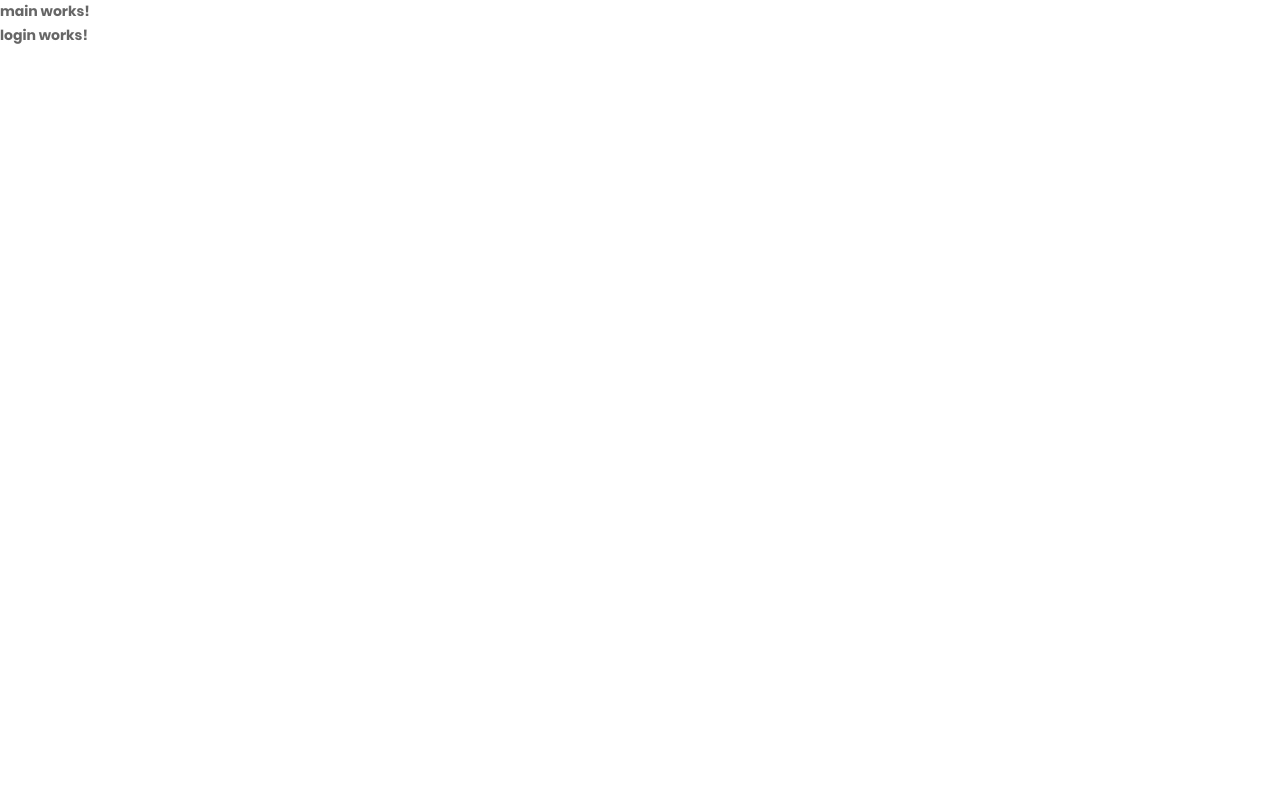
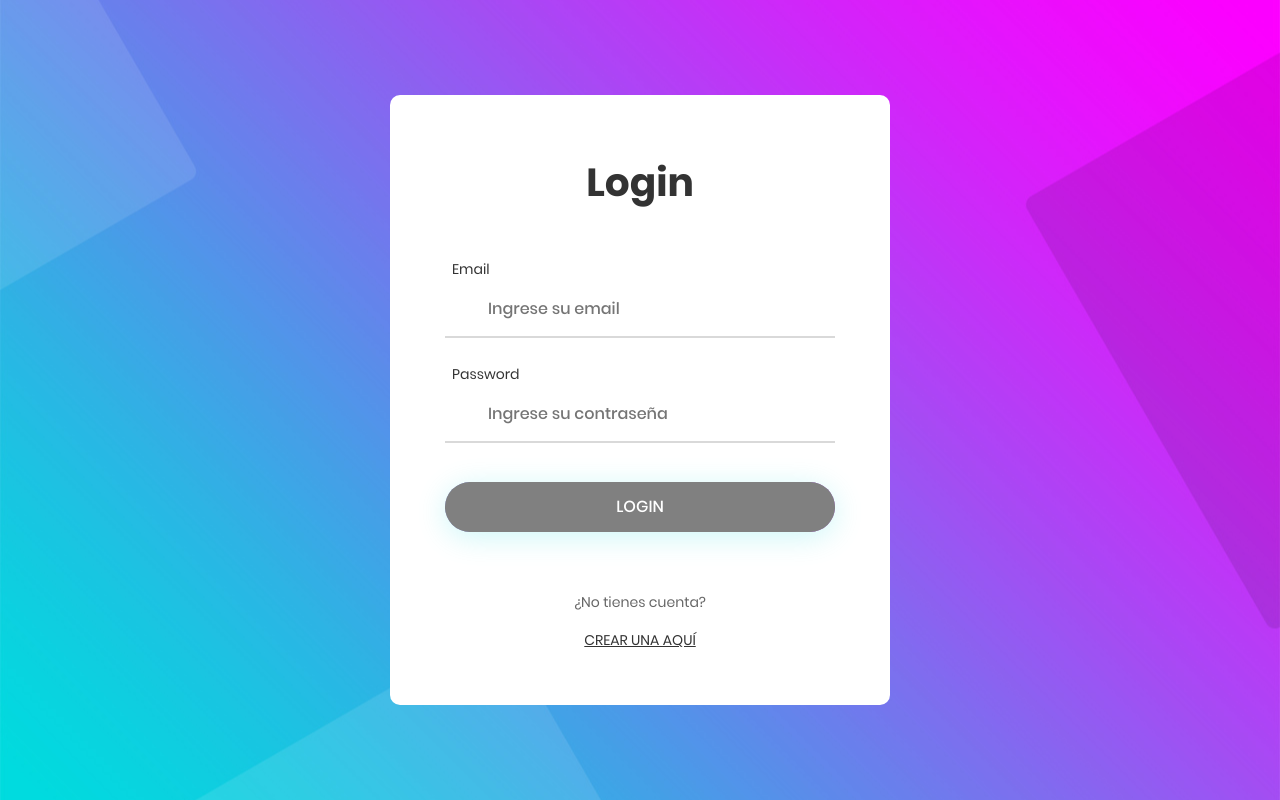
Before and after one commit to UEHG260899/auth-front-end, an Angular app: page /auth/login in a window 1280 px wide. Built offline with nearby package versions, Linux system fonts and the light colour scheme.

Commit message:
Se termino la pantalla de login,registro y dashboard

```diff
--- a/src/app/auth/auth.module.ts
+++ b/src/app/auth/auth.module.ts
@@ -1,10 +1,12 @@
 import { NgModule } from '@angular/core';
 import { CommonModule } from '@angular/common';
+import { ReactiveFormsModule } from '@angular/forms';
 
 import { AuthRoutingModule } from './auth-routing.module';
 import { LoginComponent } from './pages/login/login.component';
 import { RegisterComponent } from './pages/register/register.component';
 import { MainComponent } from './pages/main/main.component';
+
 
 
 @NgModule({
@@ -15,6 +17,7 @@ import { MainComponent } from './pages/main/main.component';
   ],
   imports: [
     CommonModule,
+    ReactiveFormsModule,
     AuthRoutingModule
   ]
 })
--- a/src/app/auth/pages/login/login.component.html
+++ b/src/app/auth/pages/login/login.component.html
@@ -1 +1,45 @@
-<p>login works!</p>
+<form class="login100-form" autocomplete="off" [formGroup]="miFormulario" (ngSubmit)="login()">
+
+    <span class="login100-form-title p-b-49">
+        Login
+    </span>
+
+    <div class="wrap-input100 m-b-23">
+        <span class="label-input100">Email</span>
+        <input class="input100"
+               type="email"
+                formControlName="email"
+               placeholder="Ingrese su email">
+        <span class="focus-input100"></span>
+    </div>
+
+    <div class="wrap-input100">
+        <span class="label-input100">Password</span>
+        <input class="input100"
+               type="password"
+                formControlName="password"
+               placeholder="Ingrese su contraseña">
+        <span class="focus-input100"></span>
+    </div>
+
+    <div class="text-right p-t-8 p-b-31"></div>
+
+    <div class="container-login100-form-btn">
+        <div class="wrap-login100-form-btn">
+            <div class="login100-form-bgbtn"></div>
+            <button type="submit" class="login100-form-btn" [disabled]="miFormulario.invalid">
+                Login
+            </button>
+        </div>
+    </div>
+
+    <div class="flex-col-c p-t-60">
+        <span class="txt1 p-b-17">
+            ¿No tienes cuenta?
+        </span>
+
+        <a routerLink="/auth/register" class="txt2">
+            Crear una aquí
+        </a>
+    </div>
+</form>
--- a/src/app/auth/pages/login/login.component.ts
+++ b/src/app/auth/pages/login/login.component.ts
@@ -1,4 +1,6 @@
-import { Component, OnInit } from '@angular/core';
+import { Component } from '@angular/core';
+import { FormBuilder, FormGroup, Validators } from '@angular/forms';
+import { Router } from '@angular/router';
 
 @Component({
   selector: 'app-login',
@@ -6,11 +8,20 @@ import { Component, OnInit } from '@angular/core';
   styles: [
   ]
 })
-export class LoginComponent implements OnInit {
+export class LoginComponent {
 
-  constructor() { }
+  miFormulario : FormGroup = this.fb.group({
+    email : ['', [Validators.required, Validators.email]],
+    password : ['', [Validators.required, Validators.minLength(6)]]
+  });
 
-  ngOnInit(): void {
-  }
+  constructor(private fb: FormBuilder,
+              private _router: Router ) { }
+
+login(){
+  console.log(this.miFormulario.value);
+  console.log(this.miFormulario.valid);
+  this._router.navigateByUrl('/dashboard');
+}
 
 }
--- a/src/app/auth/pages/main/main.component.html
+++ b/src/app/auth/pages/main/main.component.html
@@ -1,2 +1,9 @@
-<p>main works!</p>
-<router-outlet></router-outlet>
+<!--<router-outlet></router-outlet>-->
+
+<div class="limiter">
+    <div class="container-login100" style="background-image: url('../../../../assets/images/bg-01.jpg');">
+        <div class="wrap-login100 p-l-55 p-r-55 p-t-65 p-b-54">
+            <router-outlet></router-outlet>
+        </div>
+    </div>
+</div>
--- a/src/app/auth/pages/register/register.component.html
+++ b/src/app/auth/pages/register/register.component.html
@@ -1 +1,54 @@
-<p>register works!</p>
+<form class="login100-form" autocomplete="off" [formGroup]="miFormulario" (ngSubmit)="registro()">
+
+    <span class="login100-form-title p-b-49">
+        Nuevo Usuario
+    </span>
+
+    <div class="wrap-input100 m-b-23">
+        <span class="label-input100">Nombre</span>
+        <input class="input100"
+               type="text"
+                formControlName="name"
+               placeholder="Ingrese su nombre">
+        <span class="focus-input100"></span>
+    </div>
+
+    <div class="wrap-input100 m-b-23">
+        <span class="label-input100">Email</span>
+        <input class="input100"
+               type="email"
+                formControlName="email"
+               placeholder="Ingrese su email">
+        <span class="focus-input100"></span>
+    </div>
+
+    <div class="wrap-input100">
+        <span class="label-input100">Password</span>
+        <input class="input100"
+               type="password"
+               formControlName="password"
+               placeholder="Ingrese su contraseña">
+        <span class="focus-input100"></span>
+    </div>
+
+    <div class="text-right p-t-8 p-b-31"></div>
+
+    <div class="container-login100-form-btn">
+        <div class="wrap-login100-form-btn">
+            <div class="login100-form-bgbtn"></div>
+            <button class="login100-form-btn" type="submit" [disabled]="miFormulario.invalid">
+                Registro
+            </button>
+        </div>
+    </div>
+
+    <div class="flex-col-c p-t-60">
+        <span class="txt1 p-b-17">
+            ¿Ya tienes cuenta?
+        </span>
+
+        <a routerLink="/auth/login" class="txt2">
+            Ingresa aquí
+        </a>
+    </div>
+</form>
--- a/src/app/auth/pages/register/register.component.ts
+++ b/src/app/auth/pages/register/register.component.ts
@@ -1,4 +1,6 @@
-import { Component, OnInit } from '@angular/core';
+import { Component } from '@angular/core';
+import { FormBuilder, FormGroup, Validators } from '@angular/forms';
+import { Router } from '@angular/router';
 
 @Component({
   selector: 'app-register',
@@ -6,11 +8,22 @@ import { Component, OnInit } from '@angular/core';
   styles: [
   ]
 })
-export class RegisterComponent implements OnInit {
+export class RegisterComponent {
 
-  constructor() { }
 
-  ngOnInit(): void {
+  miFormulario: FormGroup = this._fb.group({
+    name : ['', Validators.required],
+    email : ['', [Validators.required, Validators.email]],
+    password : ['', [Validators.required, Validators.minLength(6)]]
+  });
+
+  constructor(private _fb: FormBuilder,
+              private router: Router) { }
+
+
+  registro(){
+    console.log(this.miFormulario.value);
+    this.router.navigateByUrl('/dashboard');
   }
 
 }
--- a/src/app/protected/dashboard/dashboard.component.html
+++ b/src/app/protected/dashboard/dashboard.component.html
@@ -1 +1,8 @@
-<p>dashboard works!</p>
+<h1>Dashboard</h1>
+<hr>
+<p>Esta página solo funciona si estas autenticado</p>
+
+<h4>User info</h4>
+<pre>...</pre>
+
+<button (click)="logout()">Logout</button>
--- a/src/app/protected/dashboard/dashboard.component.ts
+++ b/src/app/protected/dashboard/dashboard.component.ts
@@ -1,16 +1,22 @@
-import { Component, OnInit } from '@angular/core';
+import { Component } from '@angular/core';
+import { Router } from '@angular/router';
 
 @Component({
   selector: 'app-dashboard',
   templateUrl: './dashboard.component.html',
-  styles: [
-  ]
+  styles: [`
+    * {
+      margin: 15px;
+    }
+
+  `]
 })
-export class DashboardComponent implements OnInit {
+export class DashboardComponent {
 
-  constructor() { }
+  constructor(private _router : Router) { }
 
-  ngOnInit(): void {
+  logout(){
+    this._router.navigateByUrl('/auth');
   }
 
 }
```
